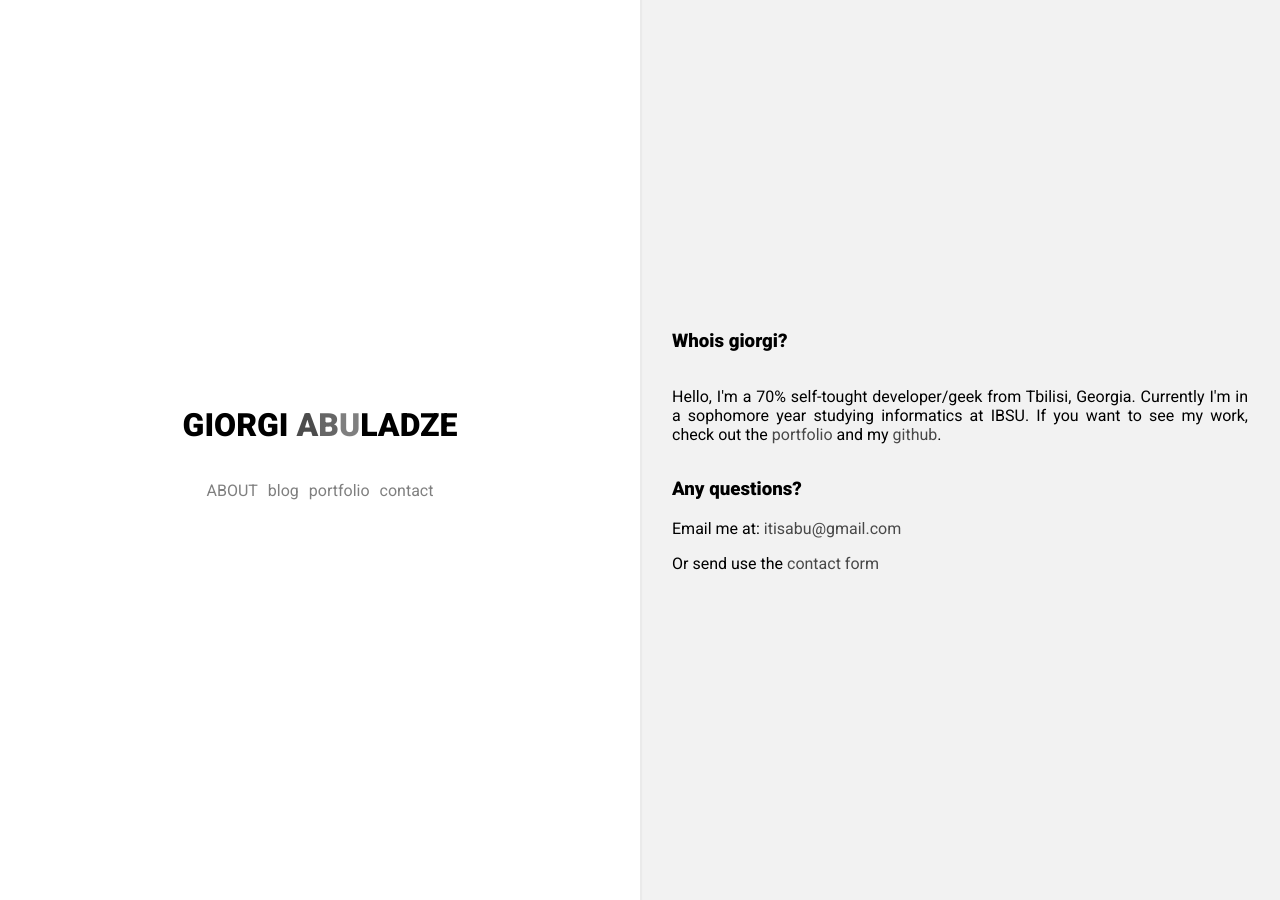
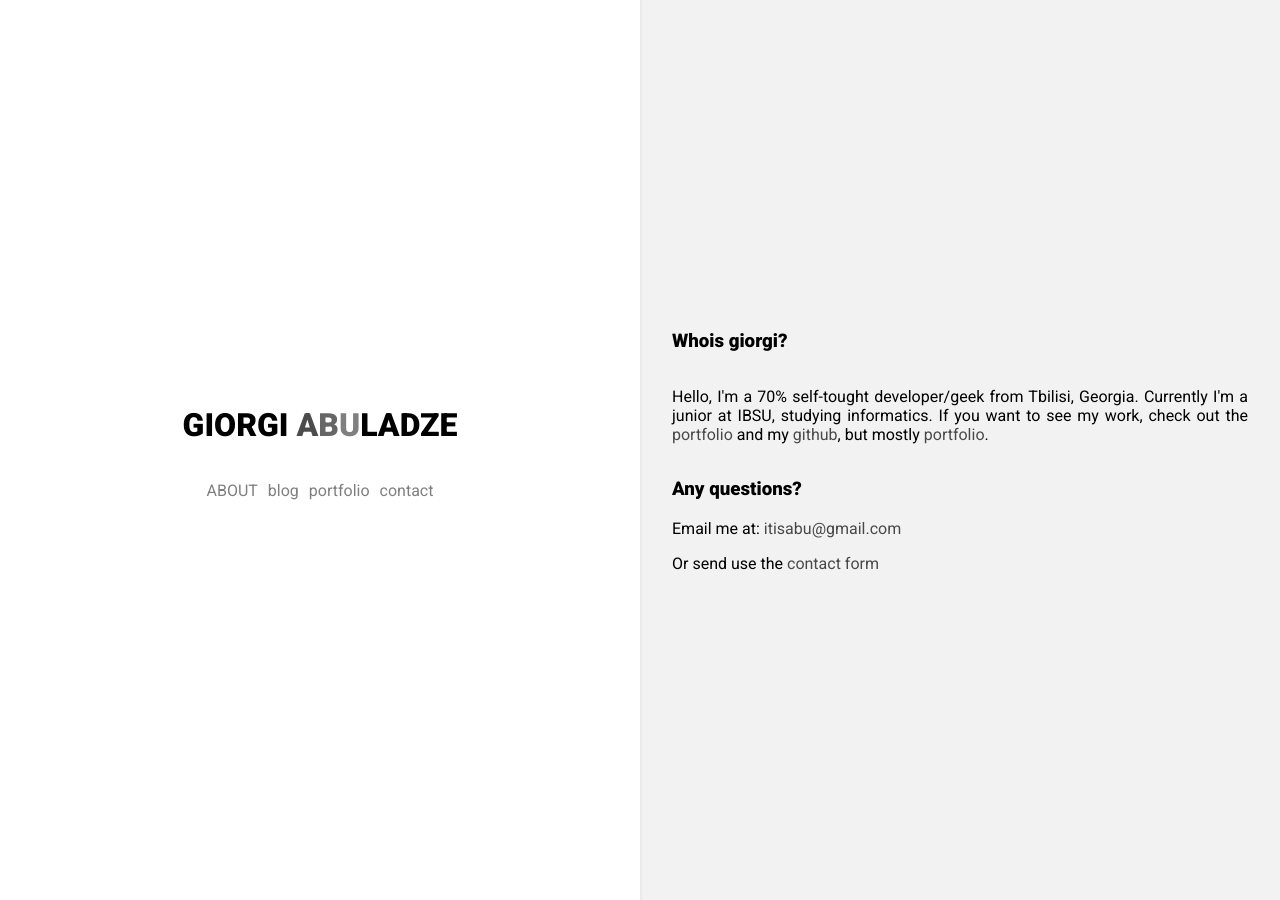
Before and after one commit to gabuladze/gabuladze.github.io, a Jekyll site: the page built from about.html, in a window 1280 px wide. Built offline with Jekyll 4.4.1, drawn with Linux system fonts in a browser that asks for light colours.

Commit message:
Minor changes in bio

```diff
--- a/about.html
+++ b/about.html
@@ -6,20 +6,25 @@ permalink: /about
 <div class="container justify-center">
   {% include header.html %}
   <div class="column align-center justify-center bg">
+    <div class="row"><h3>Whois giorgi?</h3></div>
     <div class="row">
-      <h3>Whois giorgi?</h3>
-    </div>
-    <div class="row">
-      <p class="about-text">Hello, I'm a 70% self-tought developer/geek from Tbilisi, Georgia. Currently I'm in a sophomore year studying informatics
-        at IBSU. If you want to see my work, check out the
-        <a href="{{ site.baseUrl }}{% link portfolio.html %}">portfolio</a> and my
-        <a href="https://github.com/gabuladze">github</a>.</p>
+      <p class="about-text">
+        Hello, I'm a 70% self-tought developer/geek from Tbilisi, Georgia.
+        Currently I'm a junior at IBSU, studying informatics. If you want to see
+        my work, check out the
+        <a href="{{ site.baseUrl }}{% link portfolio.html %}">portfolio</a> and
+        my <a href="https://github.com/gabuladze">github</a>, but mostly
+        <a href="{{ site.baseUrl }}{% link portfolio.html %}">portfolio</a>.
+      </p>
     </div>
 
     <div class="row">
       <h3>Any questions?</h3>
-      <p>Email me at: <a href="mailto:itisabu@gmail.com">itisabu@gmail.com</a></p>
-      <p>Or send use the
+      <p>
+        Email me at: <a href="mailto:itisabu@gmail.com">itisabu@gmail.com</a>
+      </p>
+      <p>
+        Or send use the
         <a href="{{ site.baseUrl }}{% link contact.html %}">contact form</a>
       </p>
     </div>
```
